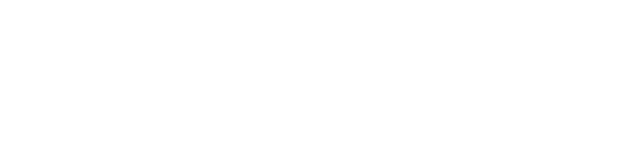
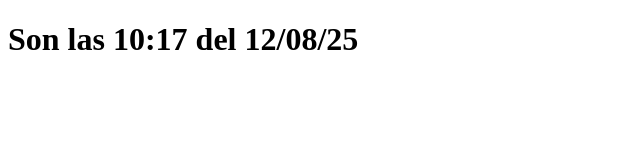
Before and after one commit to Alexmip/PaginaWeb, a plain HTML site: page index.html in a window 1280 px wide. Shown: the whole page, without its empty margins (0-640 px from the left). Drawn offline with Linux system fonts and the light colour scheme.

Commit message:
Segundo cambio

```diff
--- a/index.html
+++ b/index.html
@@ -6,6 +6,6 @@
     <title>Document</title>
 </head>
 <body>
-
+    <h1>Son las 10:17 del 12/08/25</h1>
 </body>
 </html>
```
